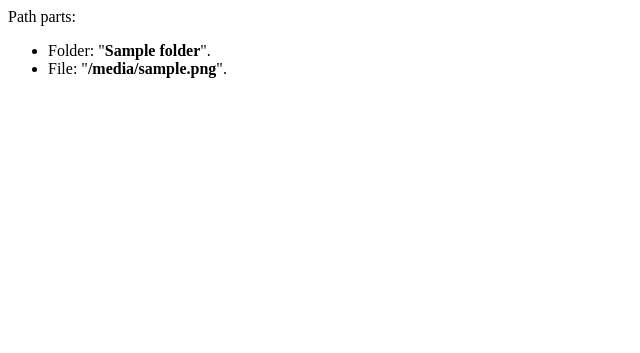
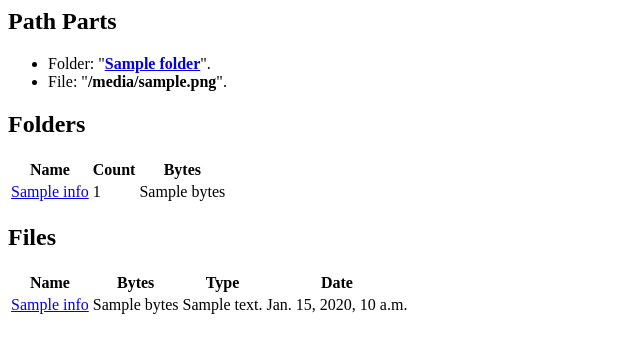
Before and after one commit to ryan-roemer/django-cloud-browser, a Django app: template cloud_browser/templates/cloud_browser/browser.html in a window 1280 px wide. Shown: the top 353 px of the page, without its empty margins (0-640 px from the left). Run offline with Django 3.2, Linux system fonts and the light colour scheme; the template is opened without the code that fills it: most values are stand-ins (such as "Sample title", 1, 10 or a date in 2020); parts of the project's set-up code (start-up, migrations or seed data) failed here and were passed over.

Commit message:
Browser: Very basic start to browsing. Can't get marker to work correctly.

```diff
--- a/cloud_browser/templates/cloud_browser/browser.html
+++ b/cloud_browser/templates/cloud_browser/browser.html
@@ -11,9 +11,54 @@ Cloud Browser
 {% endblock %}
 
 {% block content %}
-Path parts:
+<h2>Path Parts</h2>
 <ul>
-  <li>Folder: "<b>{{ folder }}</b>".</li>
+  <li>Folder: "<b><a href="{% url cloud_browser_browser folder %}"
+      >{{ folder }}</a></b>".</li>
   <li>File: "<b>{{ file }}</b>".</li>
 </ul>
+
+{% if folder_infos %}
+<h2>Folders</h2>
+<table>
+  <thead>
+    <th>Name</th>
+    <th>Count</th>
+    <th>Bytes</th>
+  </thead>
+  <tbody>
+    {% for info in folder_infos %}
+      <tr>
+        <td><a href="{% url cloud_browser_browser info.name %}">
+            {{ info.name }}</a></td>
+        <td>{{ info.count }}</td>
+        <td>{{ info.bytes }}</td>
+      </tr>
+    {% endfor %}
+  </tbody>
+</table>
+{% endif %}
+
+{% if file_infos %}
+<h2>Files</h2>
+<table>
+  <thead>
+    <th>Name</th>
+    <th>Bytes</th>
+    <th>Type</th>
+    <th>Date</th>
+  </thead>
+  <tbody>
+    {% for info in file_infos %}
+      <tr>
+        <td><a href="{% url cloud_browser_browser info.path %}">
+            {{ info.name }}</a></td>
+        <td>{{ info.bytes }}</td>
+        <td>{{ info.content_type }}</td>
+        <td>{{ info.last_modified }}</td>
+      </tr>
+    {% endfor %}
+  </tbody>
+</table>
+{% endif %}
 {% endblock %}
```
Also changed, not shown: cloud_browser/views.py (+11 -4 lines).
